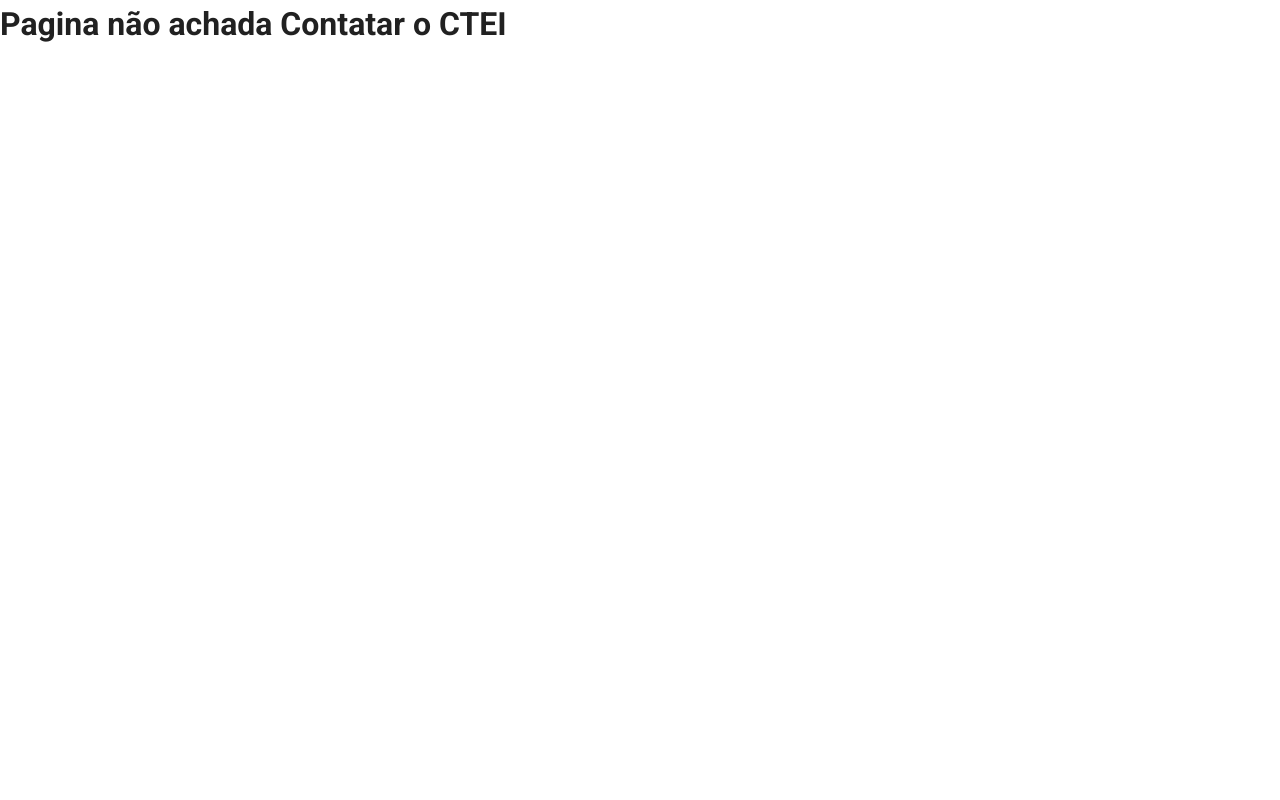
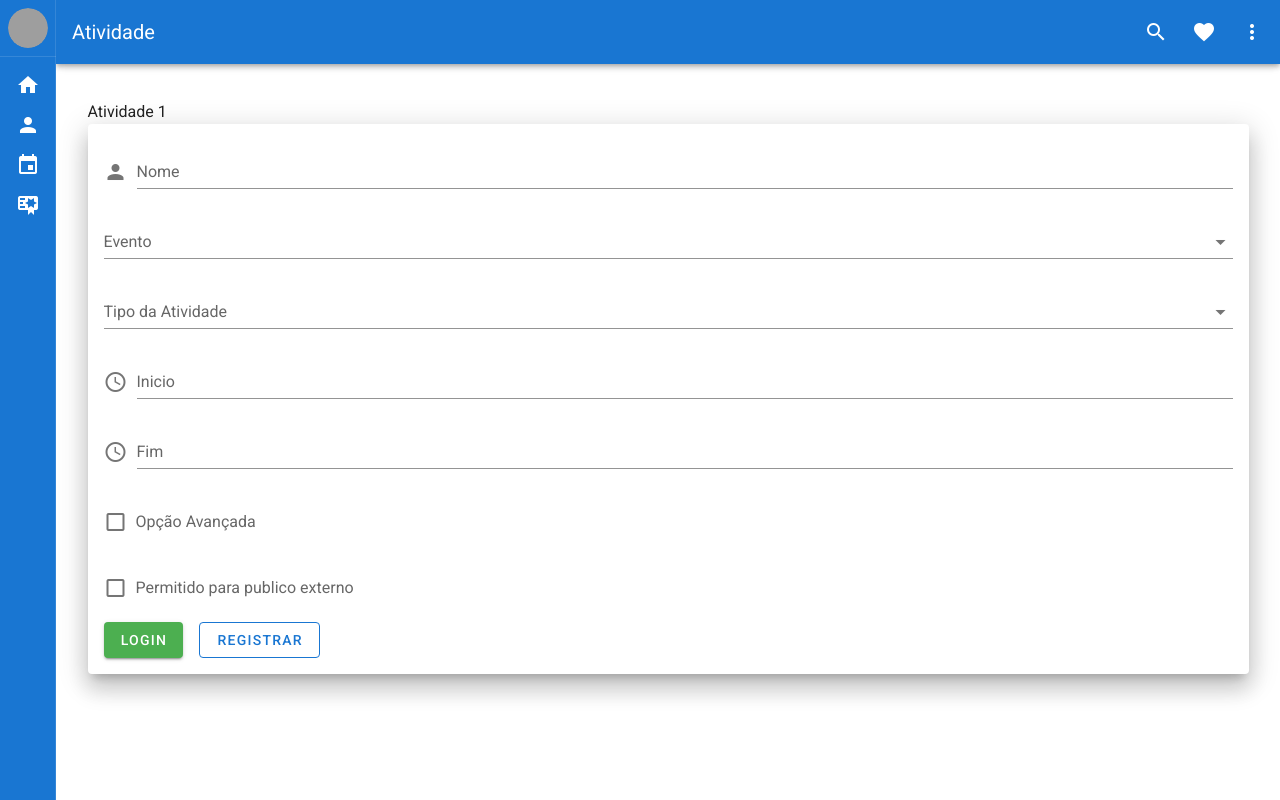
Before and after one commit to CarlosNeto2804/credenciamento-frontend, a Vue app: page /1/atividade in a window 1280 px wide. Built offline with nearby package versions, Linux system fonts and the light colour scheme; no server answers; sample sign-in values are in the browser's storage; grey boxes are pictures that could not be loaded.

Commit message:
configure axios and  environment development

```diff
--- a/package.json
+++ b/package.json
@@ -13,7 +13,8 @@
     "vue": "^2.6.11",
     "vue-router": "^3.2.0",
     "vuetify": "^2.2.11",
-    "vuex": "^3.4.0"
+    "vuex": "^3.4.0",
+    "axios": "^0.21.1"
   },
   "devDependencies": {
     "@vue/cli-plugin-babel": "~4.4.0",
--- /dev/null
+++ b/src/components/Activity/FormActivity.vue
@@ -0,0 +1,153 @@
+<template>
+
+<v-card elevation="15" class="">
+
+            <v-card-text>
+              <v-form>
+                <v-text-field
+                  label="Nome"
+                  prepend-icon="mdi-account"
+                  v-model="name"
+                  required
+                ></v-text-field>
+                <v-autocomplete
+                    label="Evento"
+                    :search-input.sync="search"
+                    hide-no-data
+                    hide-selected
+                ></v-autocomplete>
+                <v-select
+                    :items="['palestra', 'minicurso' , 'mesa redonda']"
+                    label="Tipo da Atividade"
+                ></v-select>
+                 <v-menu
+        ref="menu"
+        v-model="menu2"
+        :close-on-content-click="false"
+        :nudge-right="40"
+        :return-value.sync="time"
+        transition="scale-transition"
+        offset-y
+        max-width="290px"
+        min-width="290px"
+      >
+        <template v-slot:activator="{ on, attrs }">
+          <v-text-field
+            v-model="time"
+            label="Inicio"
+            prepend-icon="mdi-clock-time-four-outline"
+            readonly
+            v-bind="attrs"
+            v-on="on"
+          ></v-text-field>
+        </template>
+        <v-time-picker
+          v-if="menu2"
+          v-model="time"
+          full-width
+          @click:minute="$refs.menu.save(time)"
+        ></v-time-picker>
+      </v-menu>
+       <v-menu
+        ref="menu"
+        v-model="menu2"
+        :close-on-content-click="false"
+        :nudge-right="40"
+        :return-value.sync="time"
+        transition="scale-transition"
+        offset-y
+        max-width="290px"
+        min-width="290px"
+      >
+        <template v-slot:activator="{ on, attrs }">
+          <v-text-field
+            v-model="time"
+            label="Fim"
+            prepend-icon="mdi-clock-time-four-outline"
+            readonly
+            v-bind="attrs"
+            v-on="on"
+          ></v-text-field>
+        </template>
+        <v-time-picker
+          v-if="menu2"
+          v-model="time"
+          full-width
+          @click:minute="$refs.menu.save(time)"
+        ></v-time-picker>
+      </v-menu>
+
+                <v-checkbox
+                label="Opção Avançada"
+                v-model="advancedOption"
+            ></v-checkbox>
+                    <v-expand-transition >
+                        <v-text-field
+                        v-if="advancedOption"
+                        label="Quantidade de Seções"
+                        prepend-icon="mdi-account"
+                        v-model="QuantitySections"
+                        required
+                ></v-text-field>
+                    </v-expand-transition>
+                    <v-expand-transition>
+                <v-text-field label="seila " v-if="advancedOption">
+                </v-text-field>
+                    </v-expand-transition >
+            <v-checkbox
+                v-model="isActivityAllowedExternalPeople"
+                label="Permitido para publico externo"
+            ></v-checkbox>
+            <v-btn
+                class="mr-4"
+                color="success"
+                @click="login()"
+                @keypress.enter="login"
+            >Login</v-btn>
+            <v-btn
+                outlined
+                color="primary"
+                :to="{ name: 'events'}"
+            >Registrar</v-btn>
+            </v-form>
+            </v-card-text>
+  </v-card>
+</template>
+
+<script>
+export default {
+  data() {
+    return {
+      name: '',
+      search: null,
+      typesOfActivity: ['palestra', 'minicurso', 'mesa redonda'],
+      isActivityAllowedExternalPeople: false,
+      isloading: false,
+      events: [],
+      QuantitySections: 1,
+      QuantitySectionsWinCertificate: 1,
+      advancedOption: false,
+    };
+  },
+  watch: {
+    search(val) {
+      // Items have already been loaded
+      if (this.events.length > 0) return;
+
+      // Items have already been requested
+      if (this.isLoading) return;
+
+      this.isLoading = true;
+      console.log(val);
+      // Lazily load input items
+      // request api
+    },
+
+  },
+
+};
+</script>
+
+<style lang="scss" scoped>
+
+</style>
--- a/src/main.js
+++ b/src/main.js
@@ -4,6 +4,9 @@ import './registerServiceWorker';
 import router from './router';
 import store from './store';
 import vuetify from './plugins/vuetify';
+import axios from './plugins/axios';
+
+Vue.prototype.$http = axios;
 
 Vue.config.productionTip = false;
 
--- /dev/null
+++ b/src/plugins/axios.js
@@ -0,0 +1,12 @@
+import axios from 'axios';
+
+// Pode ser algum servidor executando localmente:
+// http://localhost:3000
+
+const api = axios.create({
+  baseURL: process.env.VUE_APP_BASE_ROOT_API,
+});
+api.defaults.headers.common['Access-Control-Allow-Origin'] = '*';
+api.defaults.headers.common['Content-Type'] = 'Application/json';
+
+export default api;
--- a/src/router/index.js
+++ b/src/router/index.js
@@ -7,6 +7,7 @@ import NotFound from '@/views/Errors/404.vue';
 import RegisterEvent from '@/views/Event/Register.vue';
 import Login from '@/views/Account/Login.vue';
 import Account from '@/views/Account/Account.vue';
+import Activity from '@/views/Activity/Activity.vue';
 
 Vue.use(VueRouter);
 
@@ -40,6 +41,11 @@ const routes = [
     path: '/evento/criar',
     name: 'eventCreate',
     component: RegisterEvent,
+  },
+  {
+    path: '/:event/atividade',
+    name: 'activityCreate',
+    component: Activity,
   },
   {
     path: '/cadastrar',
--- a/src/views/Account/Login.vue
+++ b/src/views/Account/Login.vue
@@ -49,6 +49,15 @@ export default {
       },
     },
   },
+  methods: {
+    async seila() {
+      const response = await this.$http.get('event');
+      console.log(response);
+    },
+  },
+  mounted() {
+    this.seila();
+  },
 
 };
 </script>
--- /dev/null
+++ b/src/views/Activity/Activity.vue
@@ -0,0 +1,26 @@
+<template>
+    <v-container>
+        <NavBar title="Atividade"></NavBar>
+        Atividade {{this.$route.params.event}}
+        <FormActivity></FormActivity>
+    </v-container>
+</template>
+
+<script>
+import NavBar from '@/components/Shared/Navbar.vue';
+import FormActivity from '@/components/Activity/FormActivity.vue';
+
+export default {
+  components: {
+    NavBar,
+    FormActivity,
+  },
+  mounted() {
+    // fazer request para pegar evento com base no slug
+  },
+};
+</script>
+
+<style lang="scss" scoped>
+
+</style>
```
Also changed, not shown: 2 other files (tests, documents, lock files or other folders).
